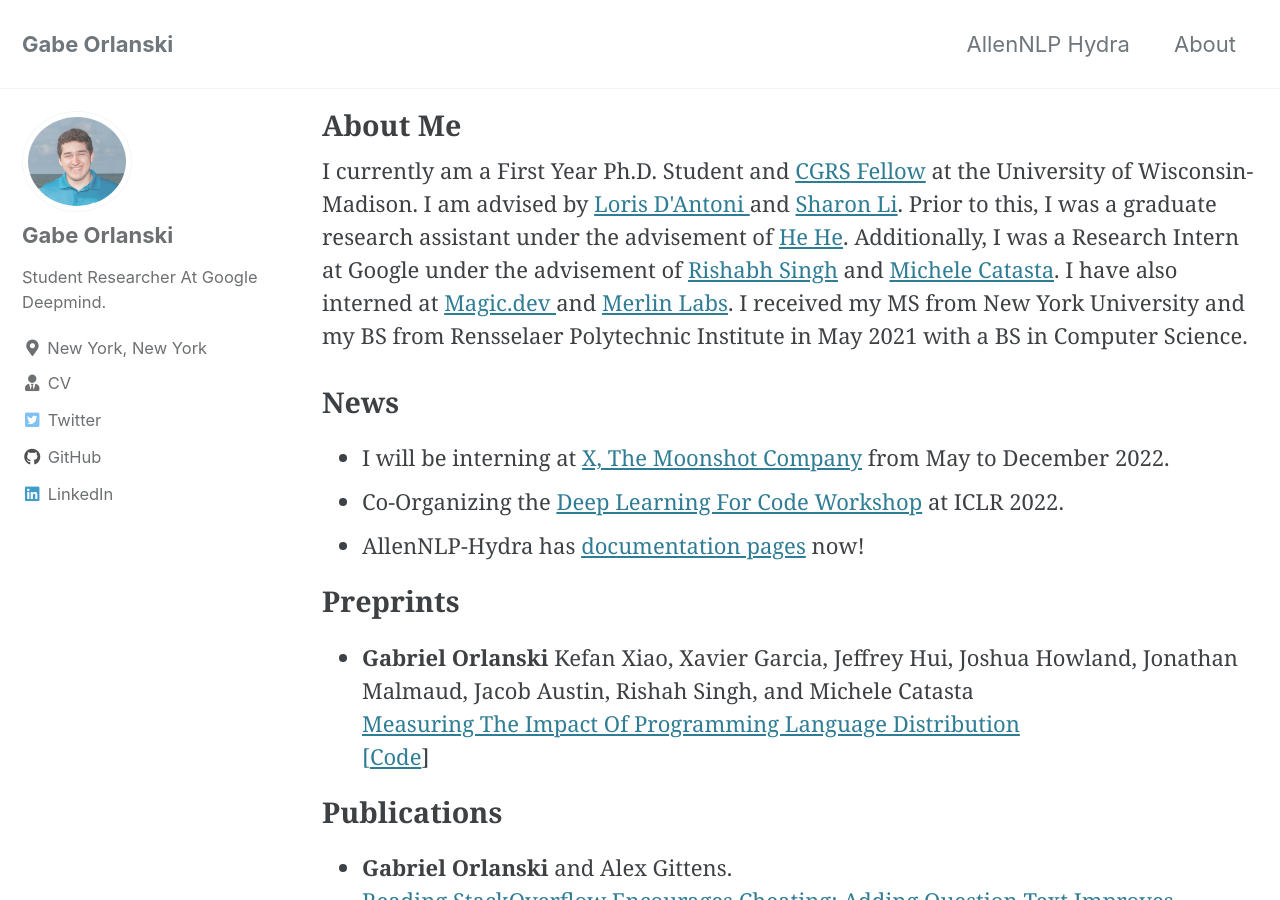
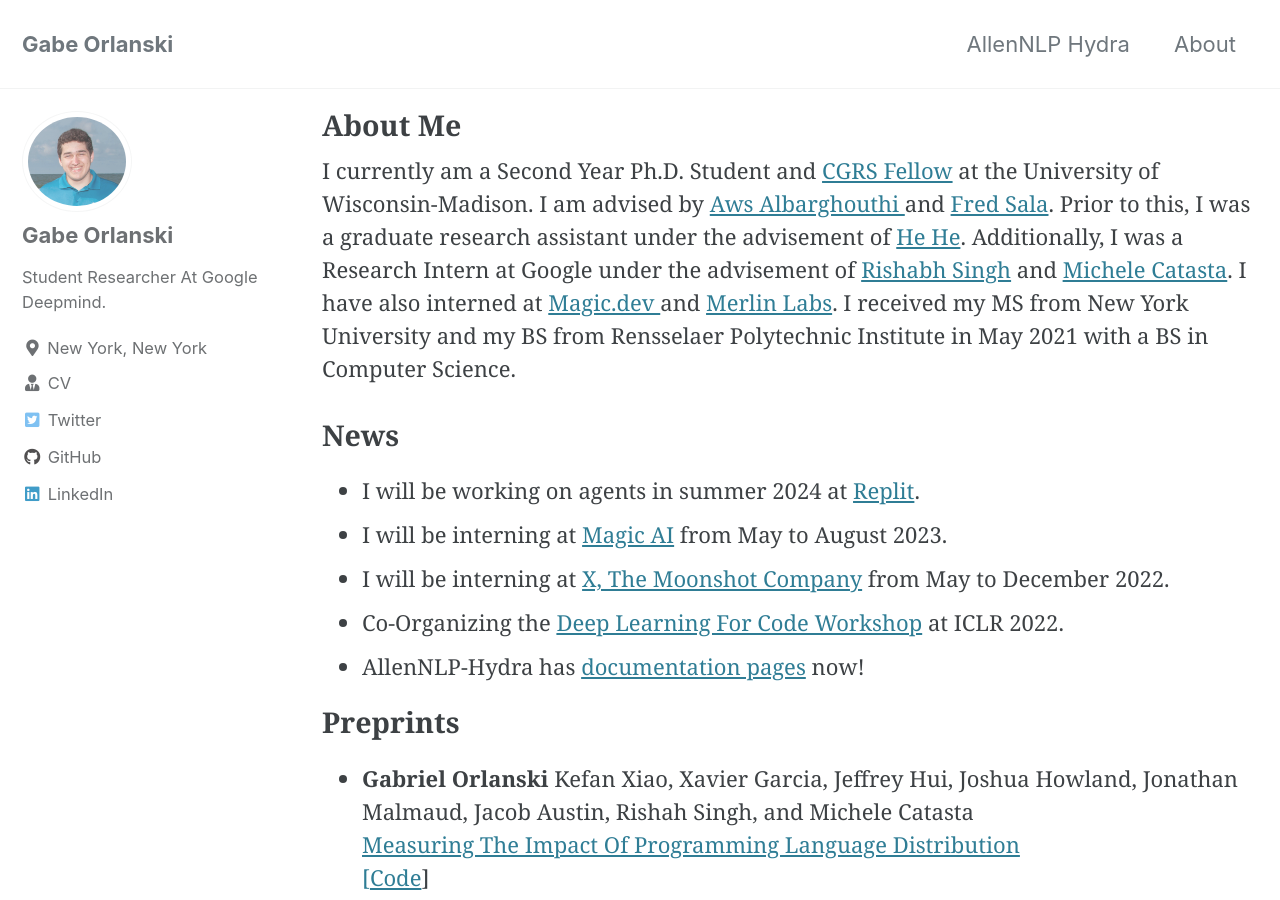
Before and after one commit to gabeorlanski/gabeorlanski.github.io, a Jekyll site: the page built from index.html, in a window 1280 px wide and 900 px high. Built offline with Jekyll 4.4.1, drawn with Linux system fonts in a browser that asks for light colours; cached includes are drawn as plain includes; the list of posts is cut into pages by our own code.

Commit message:
Update index.html

```diff
--- a/index.html
+++ b/index.html
@@ -8,7 +8,7 @@ description: "Gabe Orlanski's Website"
 ---
 
 
-I currently am a First Year Ph.D. Student and <a href="https://ls.wisc.edu/current-students/graduate-students/cgrs"> CGRS Fellow</a> at the University of Wisconsin-Madison. I am advised by <a href="https://pages.cs.wisc.edu/~loris/"> Loris D'Antoni </a> and <a href="https://pages.cs.wisc.edu/~loris/"> Sharon Li</a>. Prior to this, I was a graduate research assistant under the advisement of <a href="https://hhexiy.github.io/">He He</a>. Additionally, I was a Research Intern at Google under the advisement of <a href="https://rishabhmit.bitbucket.io/">Rishabh Singh</a> and <a href="https://github.com/pirroh">Michele Catasta</a>.
+I currently am a Second Year Ph.D. Student and <a href="https://ls.wisc.edu/current-students/graduate-students/cgrs"> CGRS Fellow</a> at the University of Wisconsin-Madison. I am advised by <a href="https://pages.cs.wisc.edu/~aws/"> Aws Albarghouthi </a> and <a href="https://pages.cs.wisc.edu/~fredsala/"> Fred Sala</a>. Prior to this, I was a graduate research assistant under the advisement of <a href="https://hhexiy.github.io/">He He</a>. Additionally, I was a Research Intern at Google under the advisement of <a href="https://rishabhmit.bitbucket.io/">Rishabh Singh</a> and <a href="https://github.com/pirroh">Michele Catasta</a>.
 I have also interned at <a href="https://magic.dev/"> Magic.dev </a> and <a href="https://www.merlinlabs.com/">Merlin Labs</a>. I received my MS from New York University and my BS from Rensselaer Polytechnic Institute in May 2021 with a BS in Computer Science.
 <br><br>
 
@@ -16,6 +16,12 @@ I have also interned at <a href="https://magic.dev/"> Magic.dev </a> and <a href
 <h1>News</h1>
 
 <ul>
+    <li>
+        I will be working on agents in summer 2024 at <a href="https://replit.com/">Replit</a>.
+    </li>
+    <li>
+        I will be interning at <a href="https://magic.dev/">Magic AI</a> from May to August 2023.
+    </li>
     <li>
         I will be interning at <a href="https://x.company/">X, The Moonshot Company</a> from May to December 2022.
     </li>
```
